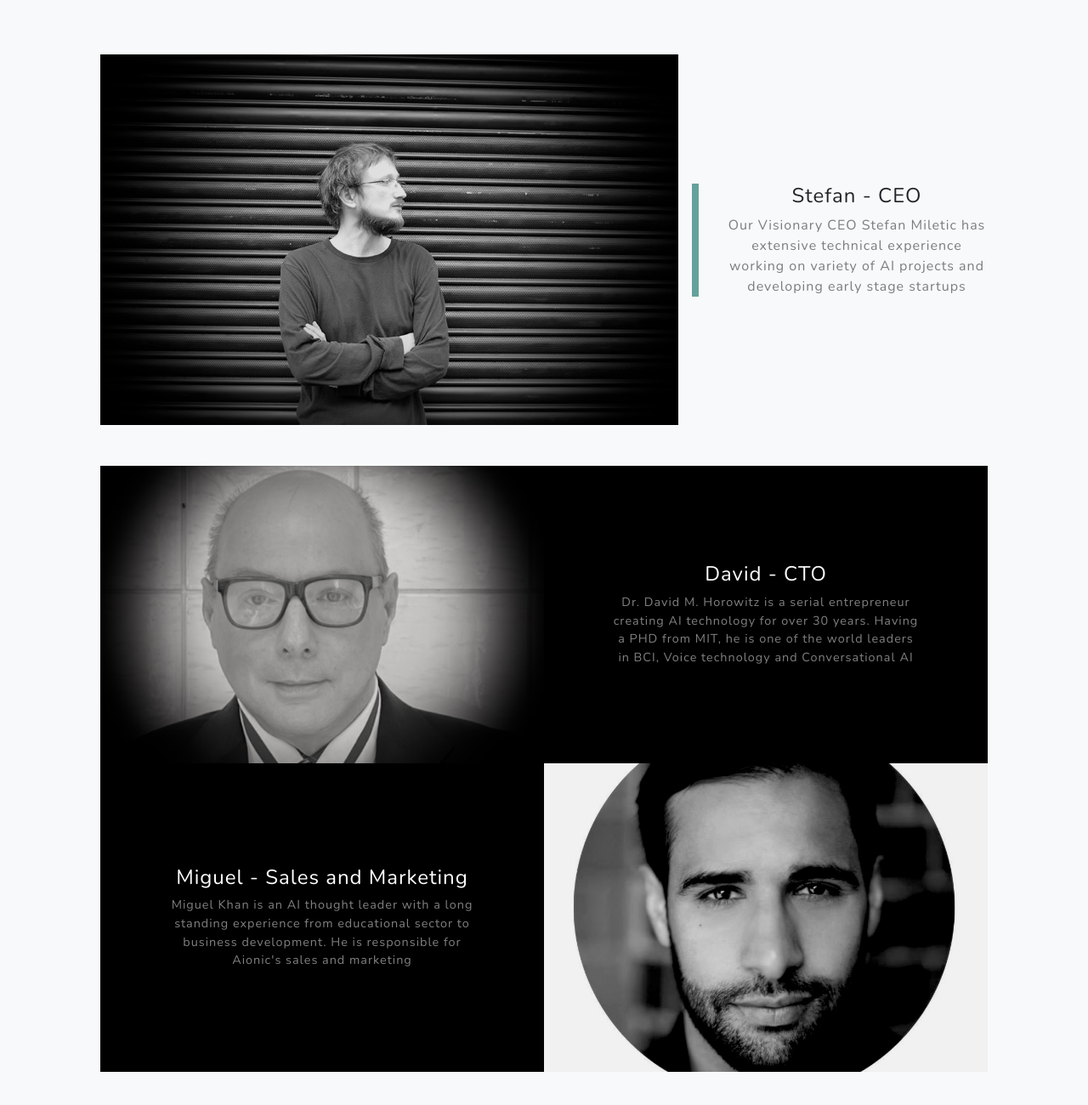
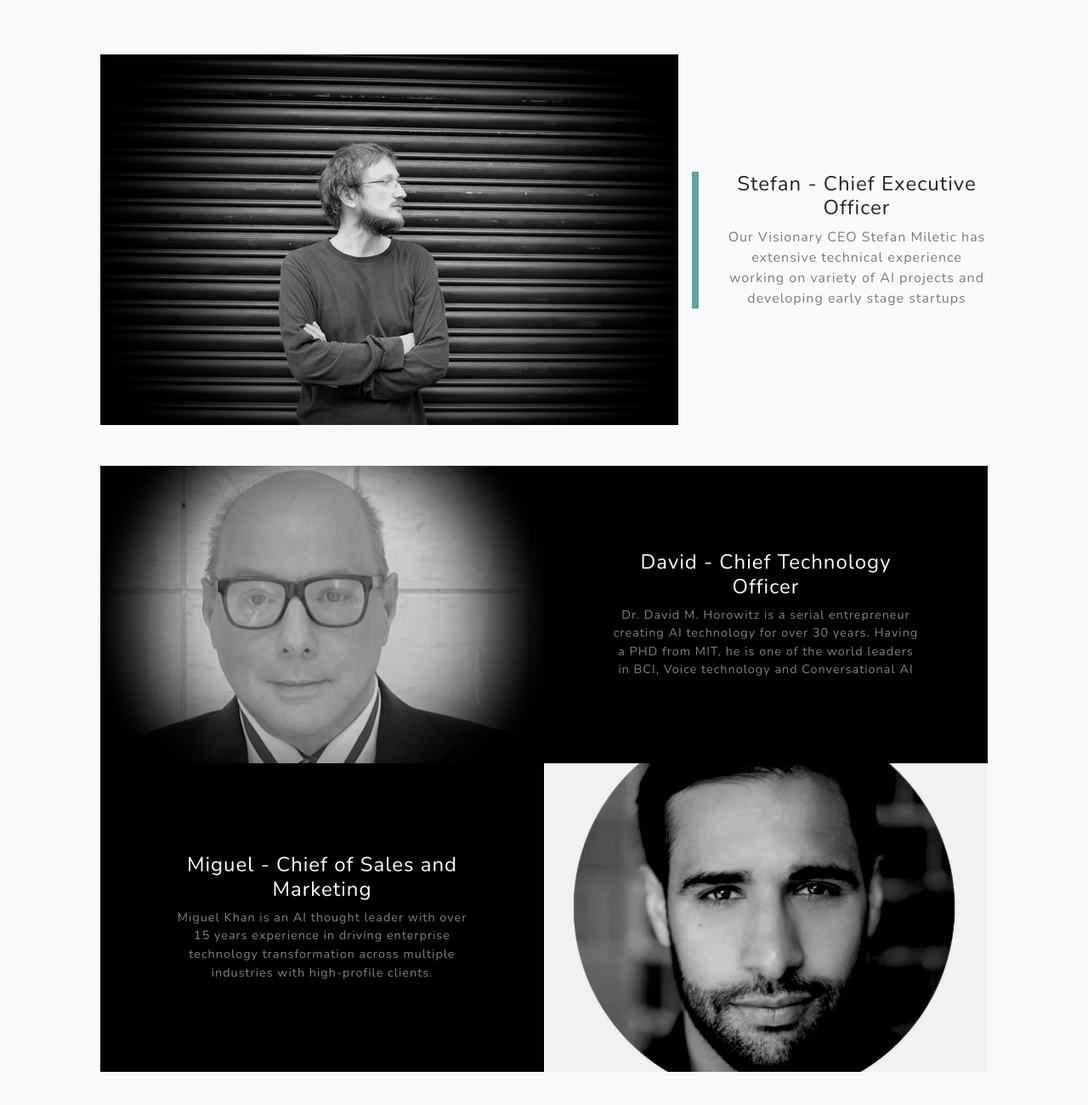
Before and after one commit to filtercodes/aionic.github.io, a plain HTML site: page index.html in a window 1280 px wide. Shown: the part 1726-3026 px from the top of the page at 85% size. Drawn offline with nearby package versions, Linux system fonts and the light colour scheme.

Commit message:
Update index.html
Changed Miguel Khan's title and description

```diff
--- a/index.html
+++ b/index.html
@@ -67,7 +67,7 @@
                     <div class="col-xl-8 col-lg-7"><img class="img-fluid mb-3 mb-lg-0" src="assets/img/Stefan.jpeg" alt="..." /></div>
                     <div class="col-xl-4 col-lg-5">
                         <div class="featured-text text-center text-lg-left">
-                            <h4>Stefan - CEO</h4>
+                            <h4>Stefan - Chief Executive Officer</h4>
                             <p class="text-black-50 mb-0">Our Visionary CEO Stefan Miletic has extensive technical experience working on variety of AI projects and developing early stage startups</p>
                         </div>
                     </div>
@@ -79,7 +79,7 @@
                         <div class="bg-black text-center h-100 project">
                             <div class="d-flex h-100">
                                 <div class="project-text w-100 my-auto text-center text-lg-left">
-                                    <h4 class="text-white">David - CTO</h4>
+                                    <h4 class="text-white">David - Chief Technology Officer </h4>
                                     <p class="mb-0 text-white-50">Dr. David M. Horowitz is a serial entrepreneur creating AI technology for over 30 years. Having a PHD from MIT, he is one of the world leaders in BCI, Voice technology and Conversational AI</p>
                                 </div>
                             </div>
@@ -93,8 +93,8 @@
                         <div class="bg-black text-center h-100 project">
                             <div class="d-flex h-100">
                                 <div class="project-text w-100 my-auto text-center text-lg-right">
-                                    <h4 class="text-white">Miguel - Sales and Marketing</h4>
-                                    <p class="mb-0 text-white-50">Miguel Khan is an AI thought leader with a long standing experience from educational sector to business development. He is responsible for Aionic's sales and marketing</p>
+                                    <h4 class="text-white">Miguel - Chief of Sales and Marketing</h4>
+                                    <p class="mb-0 text-white-50">Miguel Khan is an AI thought leader with over 15 years experience in driving enterprise technology transformation across multiple industries with high-profile clients.</p>
                                 </div>
                             </div>
                         </div>
```
